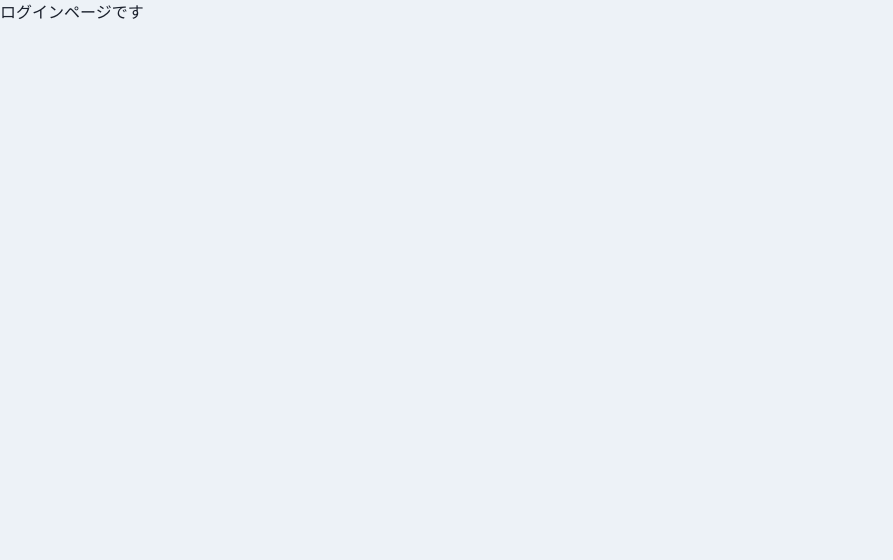
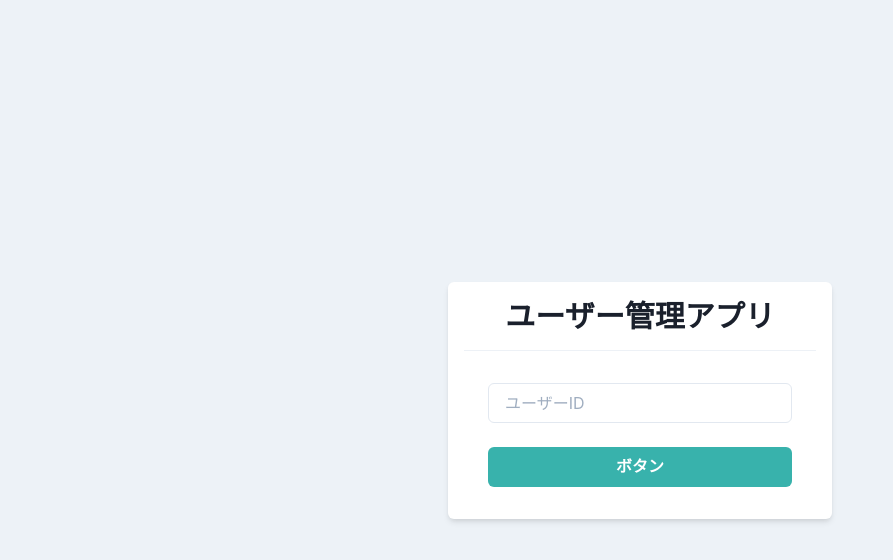
Before and after one commit to canopus-m-satoshi/react-app-with-chakraUI, a React (Create React App) app: page / in a window 1280 px wide. Shown: the top 560 px of the page, without its empty margins (0-893 px from the left). Built offline with nearby package versions, Linux system fonts and the light colour scheme.

Commit message:
70. ログイン画面の作成 https://www.udemy.com/course/react_stepup/learn/lecture/24823718#content

```diff
--- a/src/components/pages/Login.tsx
+++ b/src/components/pages/Login.tsx
@@ -1,5 +1,29 @@
 import { memo, VFC } from "react";
+import {
+  Box,
+  Button,
+  Divider,
+  Flex,
+  Heading,
+  Input,
+  Stack
+} from "@chakra-ui/react";
 
 export const Login: VFC = memo(() => {
-  return <p>ログインページです</p>;
+  return (
+    <Flex align="center" justify="center" height="100vh">
+      <Box bg="white" w="sm" p={4} borderRadius="md" shadow="md">
+        <Heading as="h1" size="lg" textAlign="center">
+          ユーザー管理アプリ
+        </Heading>
+        <Divider my="4" />
+        <Stack spacing={6} py={4} px={6}>
+          <Input placeholder="ユーザーID" />
+          <Button bg="teal.400" color="white" _hover={{ opacity: 0.8 }}>
+            ボタン
+          </Button>
+        </Stack>
+      </Box>
+    </Flex>
+  );
 });
```
